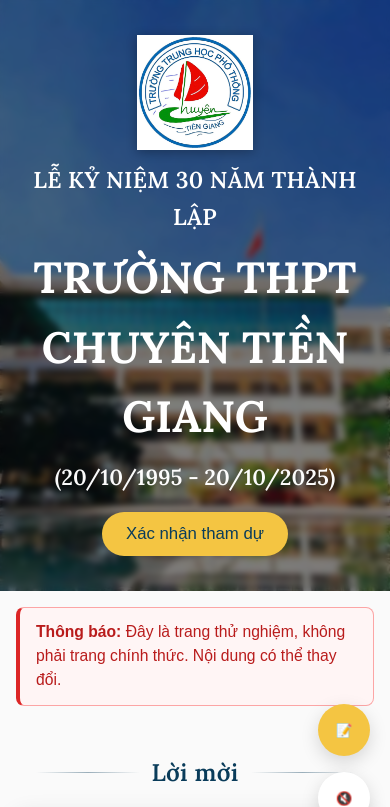
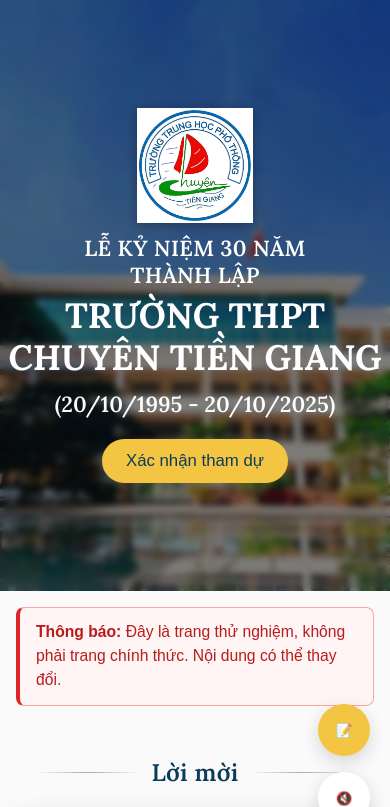
Before and after one commit to luanbk95/ctg-30th, a website: page public/index.html in a window 390 px wide. Shown: the top 807 px of the page. Drawn offline with Linux system fonts and the light colour scheme; no server answers.

Commit message:
Fix font size title

```diff
--- a/public/css/style.css
+++ b/public/css/style.css
@@ -44,11 +44,11 @@
 @media (max-width:768px){
   .hero{min-height:70vh;background-attachment:scroll;background-position:center 20%}
   .hero-title{font-size:3.12rem}
-  .hero-sub{font-size:1.43rem}
+  .hero-sub{font-size:1.365rem}
   .hero-date{font-size:1.365rem}
 }
 @media (max-width:480px){
-  .hero-title{font-size:2.73rem}
+  .hero-title{font-size:2.2rem}
 }
 
 /* =========================
@@ -220,6 +220,16 @@
 }
 
 
+.nb { white-space: nowrap; }
+
+.mob-br { display: none; }
+
+@media (max-width: 768px) {
+  .mob-br { display: inline; }
+  .hero-sub, .hero-title { line-height: 1.2; }
+}
+
+
 
 /* Trial/temporary notice box */
 /* Trial/temporary notice box */
--- a/public/index.html
+++ b/public/index.html
@@ -27,9 +27,22 @@
   <header id="hero" class="hero">
     <div class="hero-overlay">
       <img class="school-logo" src="images/logo.jpg" alt="Logo Trường THPT Chuyên Tiền Giang"/>
+
       <div class="hero-lines">
-        <p class="hero-sub">LỄ KỶ NIỆM 30 NĂM THÀNH LẬP</p>
-        <h1 class="hero-title">TRƯỜNG THPT CHUYÊN TIỀN GIANG</h1>
+        <!-- Sub heading: 2 dòng trên mobile -->
+        <p class="hero-sub">
+          <span class="nb">LỄ KỶ NIỆM 30 NĂM</span>
+          <span class="mob-br"><br></span>
+          <span class="nb">THÀNH LẬP</span>
+        </p>
+
+        <!-- Title: 2 dòng trên mobile -->
+        <h1 class="hero-title">
+          <span class="nb">TRƯỜNG THPT</span>
+          <span class="mob-br"><br></span>
+          <span class="nb">CHUYÊN TIỀN GIANG</span>
+        </h1>
+
         <p class="hero-date">(20/10/1995 - 20/10/2025)</p>
       </div>
       <button id="scrollToForm" class="scroll-button">Xác nhận tham dự</button>
```
